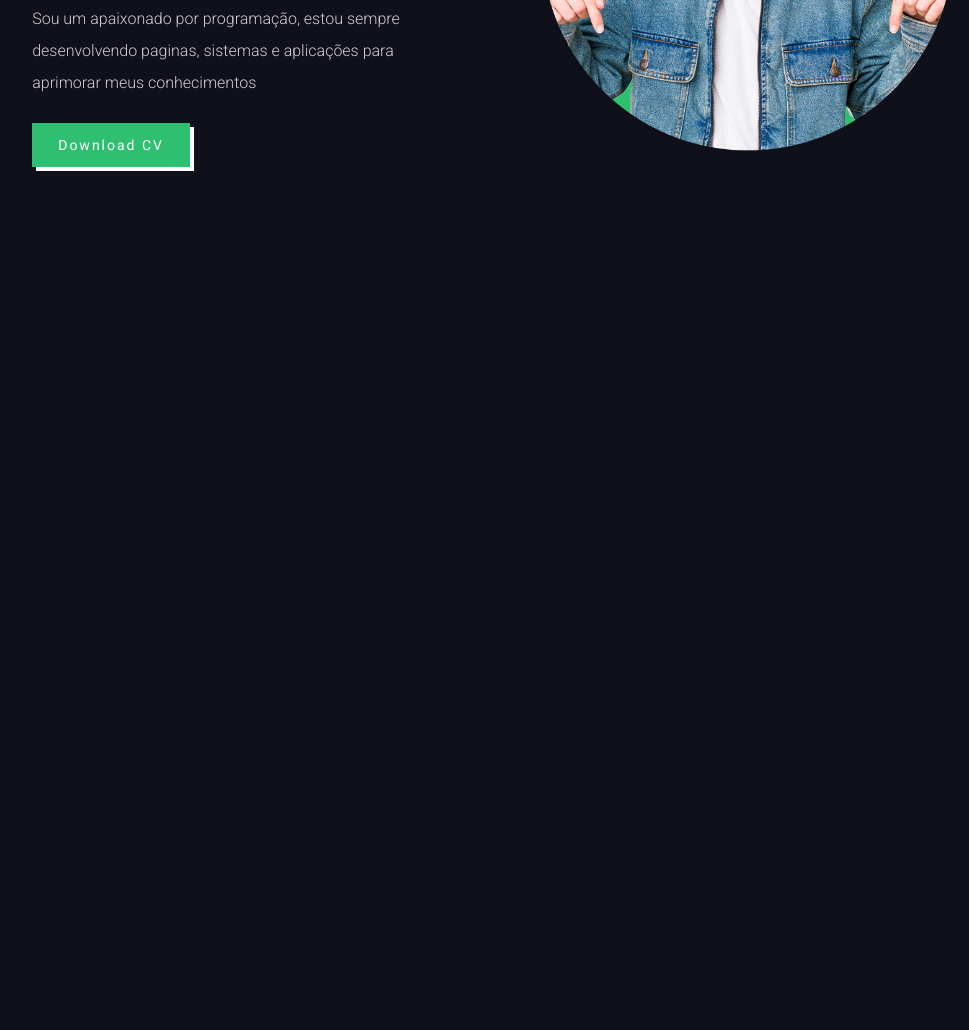
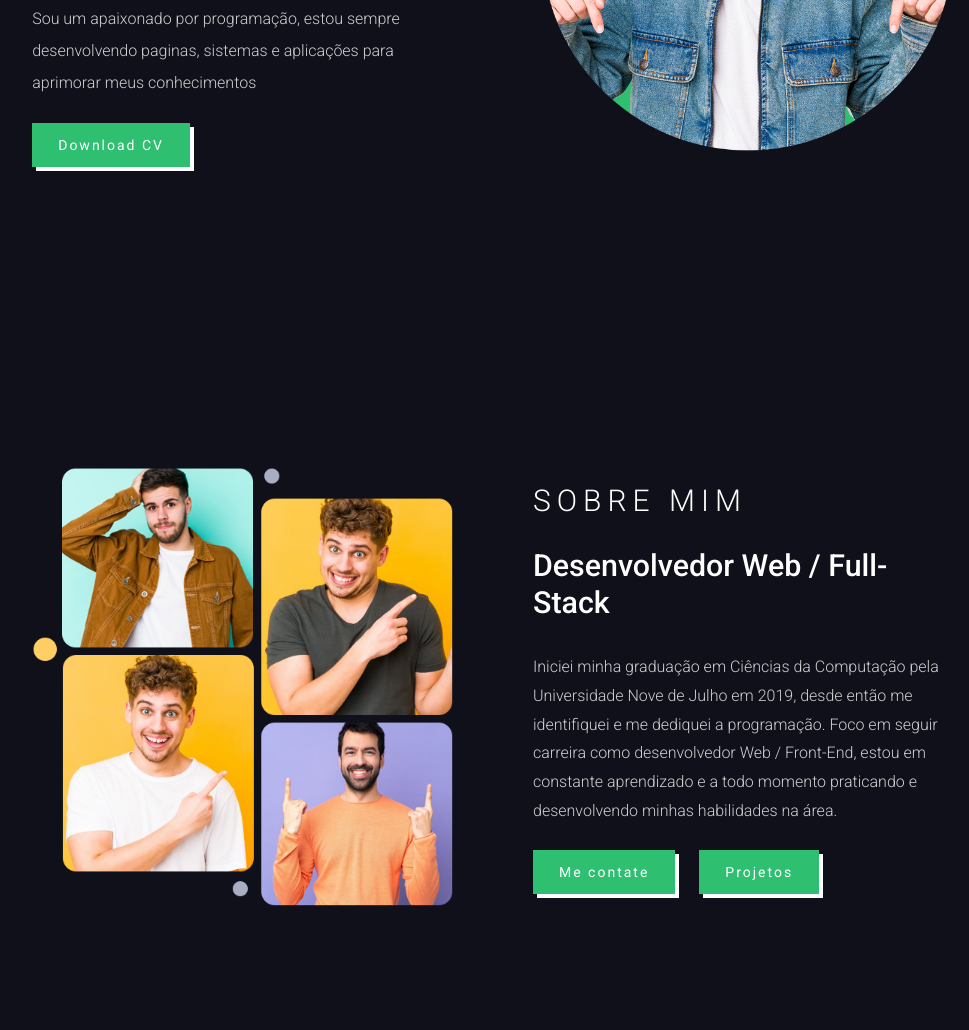
Before and after one commit to eosilva10/PROJETO-PORTIFOLIO, a plain HTML site: page index.html in a window 1280 px wide. Shown: the part 453-1483 px from the top of the page, without its empty margins (147-1116 px from the left). Before the commit the page ends 800 px from the top, so only its background shows below. Drawn offline with nearby package versions, Linux system fonts and the light colour scheme.

Commit message:
Seção Sobre

```diff
--- a/css/style.css
+++ b/css/style.css
@@ -142,3 +142,47 @@ section {
     color: var(--cor-principal);
     box-shadow: 4px 4px var(--cor-principal);
 }
+
+/* SOBRE */
+.sobre {
+    display: grid;
+    grid-template-columns: repeat(2, 2fr);
+    grid-gap: 5rem;
+    align-items: center;
+}
+
+.img-sobre img{
+    max-width: 100%;
+    width: 580px;
+    margin: auto;
+}
+
+.texto-sobre h3 {
+    color: var(--cor-texto);
+    font-size: 30px;
+    font-weight: 300;
+    letter-spacing: 6px;
+    margin: 0 0 30px;
+}
+
+.texto-sobre h2 {
+    margin-bottom: 0.5rem;
+    font-weight: 500;
+    font-size: var(--fonte-h2);
+    line-height: 1.2;
+    max-width: 470px;
+    margin-bottom: 2rem;
+}
+
+.texto-sobre p {
+    max-width: 570px;
+    font-size: var(--fonte-p);
+    font-weight: 300;
+    margin-bottom: 1.5rem;
+    line-height: 1.8rem;
+    color: var(--cor-principal2);
+}
+
+.btn-sobre .btn {
+    margin-right: 20px;
+}
--- a/index.html
+++ b/index.html
@@ -55,6 +55,23 @@
     </section>
 
     <!-- SOBRE -->
+    <section class="sobre"  id="sobre">
+        <div class="img-sobre">
+            <img src="imgs/about.png">
+        </div>
+
+        <div class="texto-sobre">
+            <h3> SOBRE MIM </h3>
+            <h2> Desenvolvedor Web / Full-Stack </h2>
+            <p> Iniciei minha graduação em Ciências da Computação pela Universidade Nove de Julho em 2019, desde então me identifiquei e me dediquei a programação. Foco em seguir carreira como desenvolvedor Web / Front-End, estou em constante aprendizado e a todo momento praticando e desenvolvendo minhas habilidades na área.  </p>
+
+            <div class="btn-sobre">
+                <a href="#" class="btn"> Me contate </a>
+                <a href="#" class="btn"> Projetos </a>
+            </div>
+        </div>
+
+    </section>
 
 </body>
 
```
